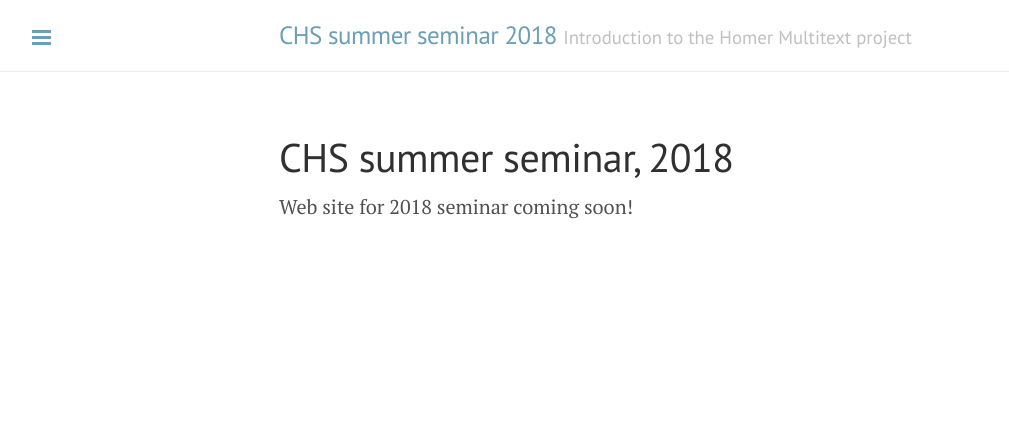
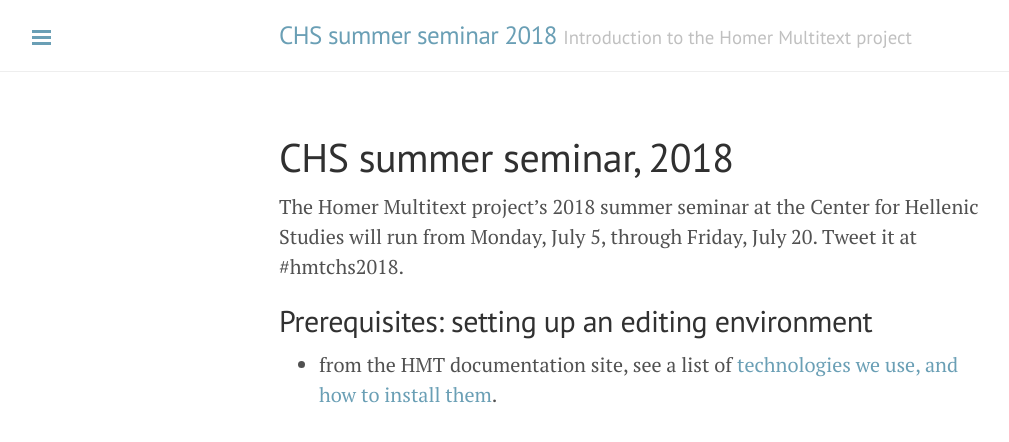
Before and after one commit to homermultitext/chsseminar, a Jekyll site: the page built from index.md, in a window 1280 px wide. Shown: the top 442 px of the page, without its empty margins (1-1010 px from the left). Built offline with Jekyll 4.4.1, drawn with Linux system fonts in a browser that asks for light colours.

Commit message:
Add link to tech docs

```diff
--- a/index.md
+++ b/index.md
@@ -3,4 +3,10 @@ layout: page
 title: "CHS summer seminar, 2018"
 ---
 
-Web site for 2018 seminar coming soon!
+
+The Homer Multitext project’s 2018 summer seminar at the Center for Hellenic Studies will run from Monday, July 5, through Friday, July 20. Tweet it at #hmtchs2018.
+
+
+## Prerequisites: setting up an editing environment
+
+-  from the HMT documentation site, see a list of [technologies we use, and how to install them](http://homermultitext.github.io/hmt-docs/tech/).
```
